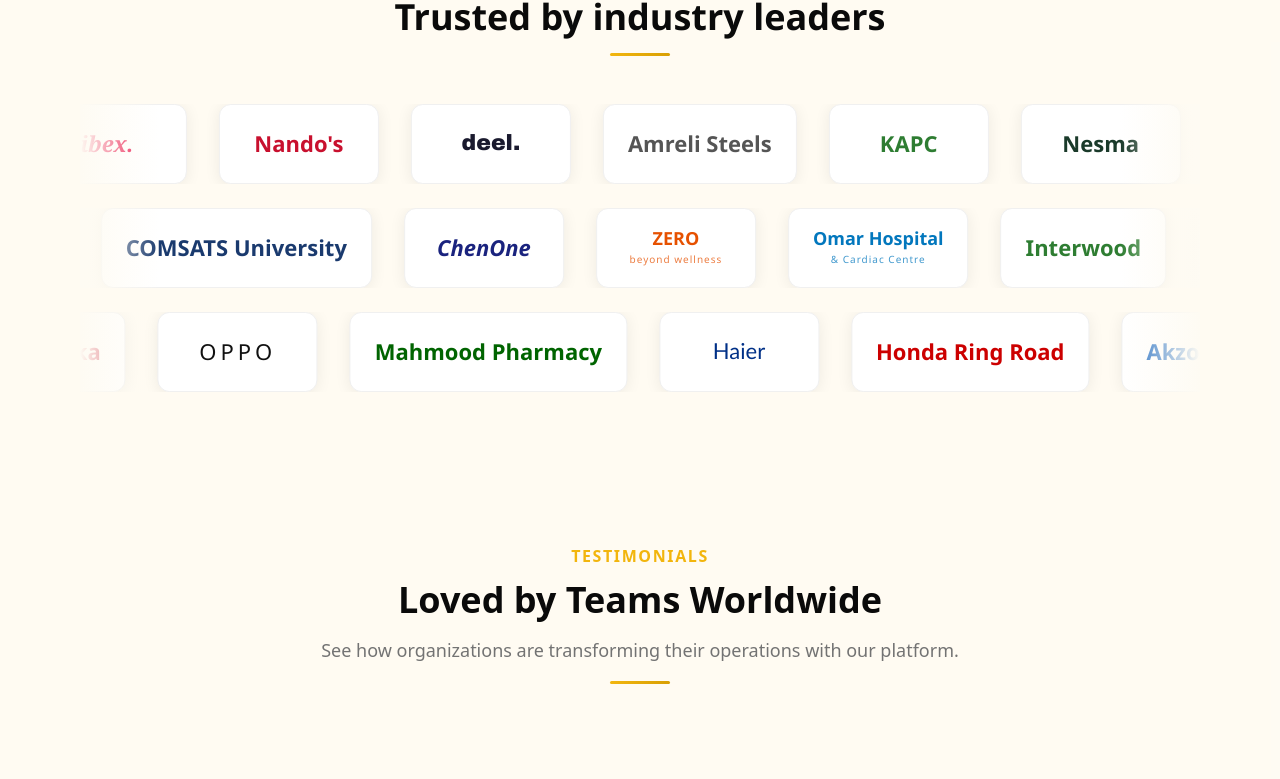
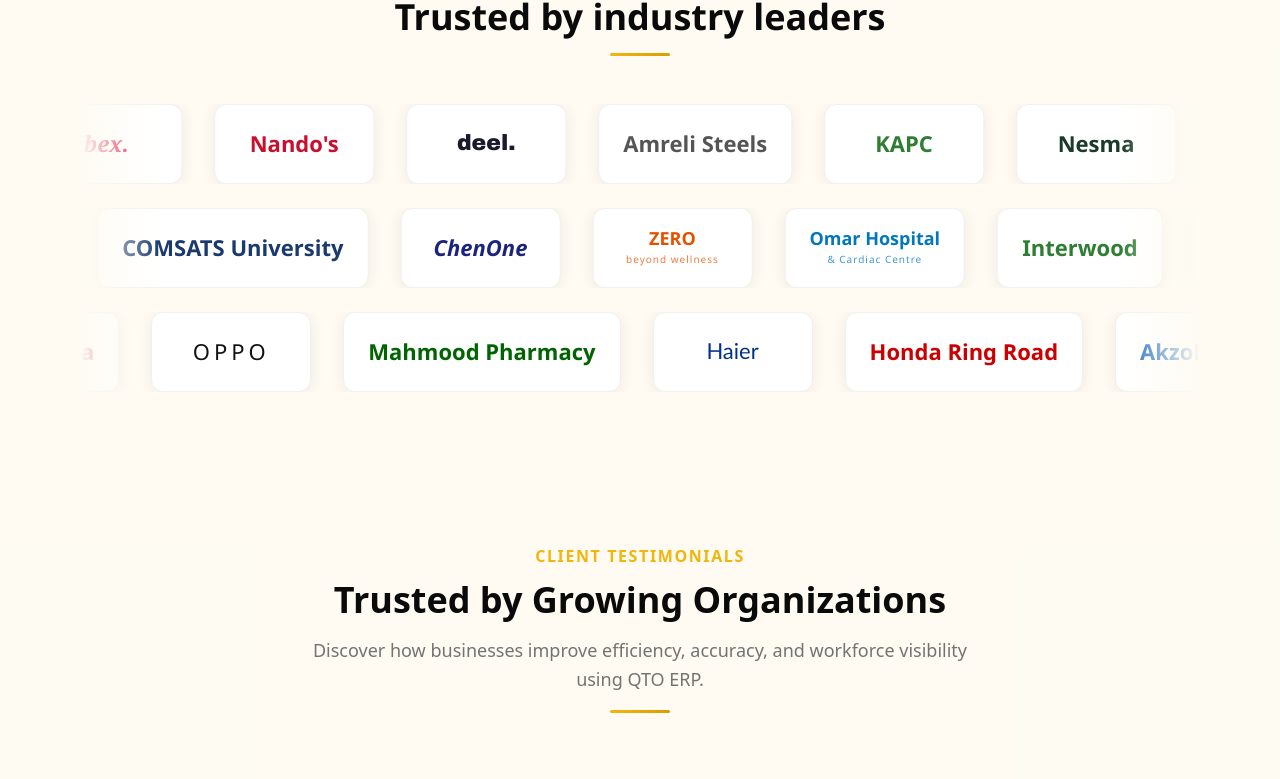
Before and after one commit to ahm422/QTO-ERP-WEB, a Next.js app: page / in a window 1280 px wide. Shown: the part 1991-2770 px from the top of the page. Built offline with nearby package versions, Linux system fonts and the light colour scheme.

Commit message:
Update testimonials section.

```diff
--- a/src/app/_components/Customers.tsx
+++ b/src/app/_components/Customers.tsx
@@ -38,9 +38,9 @@
           <ClientsMarquee />
           </div>
           <HeaderSections
-            tag='Testimonials'
-            title='Loved by Teams Worldwide'
-            description='See how organizations are transforming their operations with our platform.'
+            tag='Client Testimonials'
+            title='Trusted by Growing Organizations'
+            description='Discover how businesses improve efficiency, accuracy, and workforce visibility using QTO ERP.'
           />
           <TestimonialCarousel
             testimonials={testimonials}
--- a/src/app/erp/[slug]/_components/TestimonialsSection.tsx
+++ b/src/app/erp/[slug]/_components/TestimonialsSection.tsx
@@ -12,9 +12,9 @@
     <section id='testimonials' className='section-padding'>
       <div className='container-main'>
         <HeaderSections
-          tag='Testimonials'
-          title='What Our Users Say'
-          description='See how organizations are transforming their operations with our platform.'
+          tag='Client Testimonials'
+          title='Trusted by Growing Organizations'
+          description='Discover how businesses improve efficiency, accuracy, and workforce visibility using QTO ERP.'
         />
         <TestimonialCarousel testimonials={app.testimonials} autoPlay={true} />
       </div>
```
